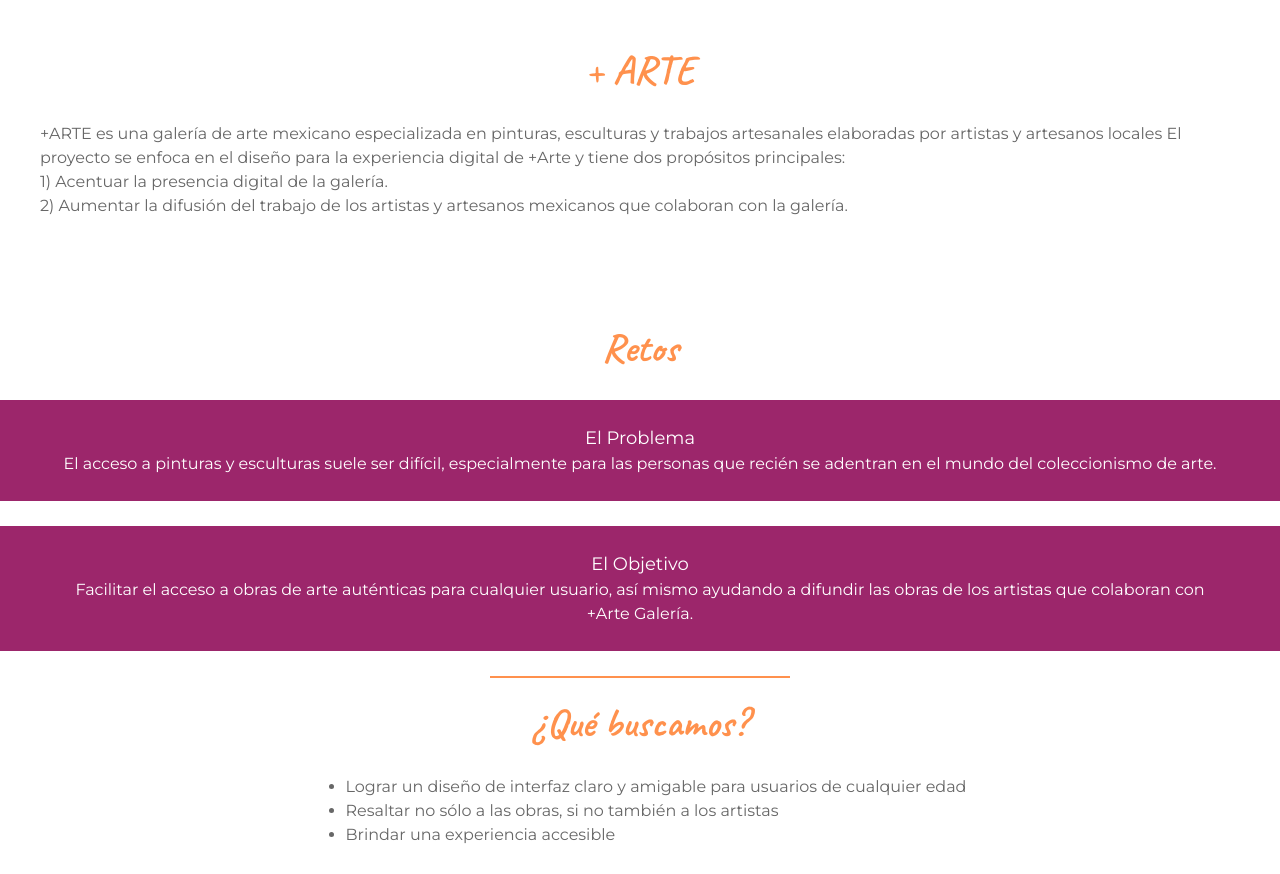
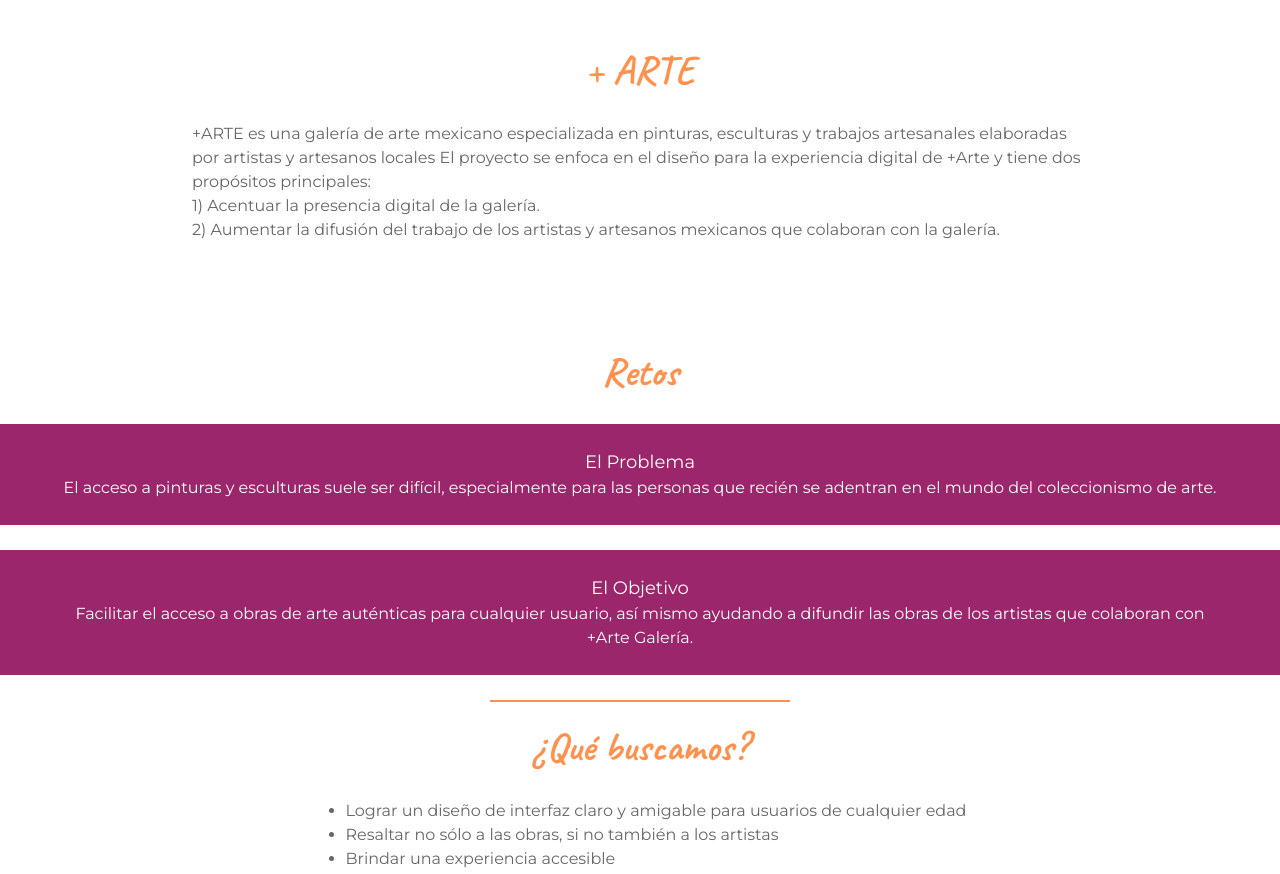
Before and after one commit to JCMP92/UX-Portfolio---Arte, a plain HTML site: page index.html in a window 1280 px wide. Shown: the part 860-1734 px from the top of the page. Drawn offline with nearby package versions, Linux system fonts and the light colour scheme; a web font is replaced by a local one.

Commit message:
Padding on txtDiv

```diff
--- a/css/style.css
+++ b/css/style.css
@@ -469,4 +469,7 @@ body {
   .generalContainers {
     padding-top: 100px;
   }
+  .txtDiv {
+    padding: 0 15%;
+  }
 }
```
